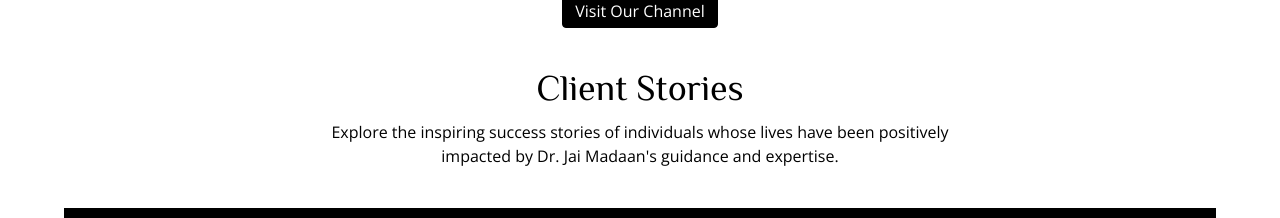
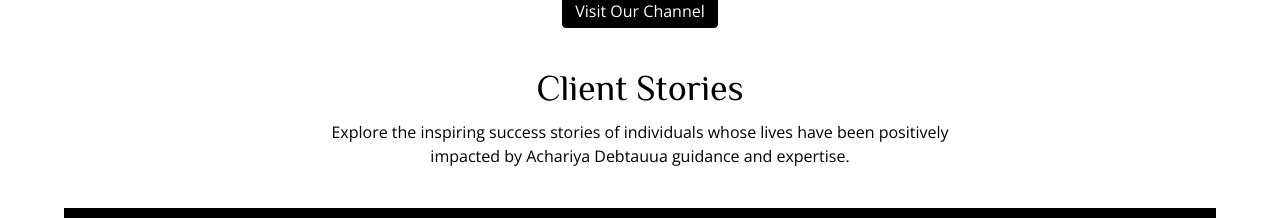
Before and after one commit to Samsursekh/Achariyadebdutta.com, a React (Vite) app in the folder frontend/: page / in a window 1280 px wide. Shown: the part 2862-3080 px from the top of the page. Built offline with nearby package versions, Linux system fonts and the light colour scheme.

Commit message:
some changes added

```diff
--- a/frontend/src/components/FeaturedServices.jsx
+++ b/frontend/src/components/FeaturedServices.jsx
@@ -122,7 +122,7 @@ const FeaturedServices = () => {
           </h1>
           <p className="text-center">
             Explore the inspiring success stories of individuals whose lives
-            have been positively impacted by Dr. Jai Madaan's guidance and
+            have been positively impacted by Achariya Debtauua guidance and
             expertise.
           </p>
         </div>
```
